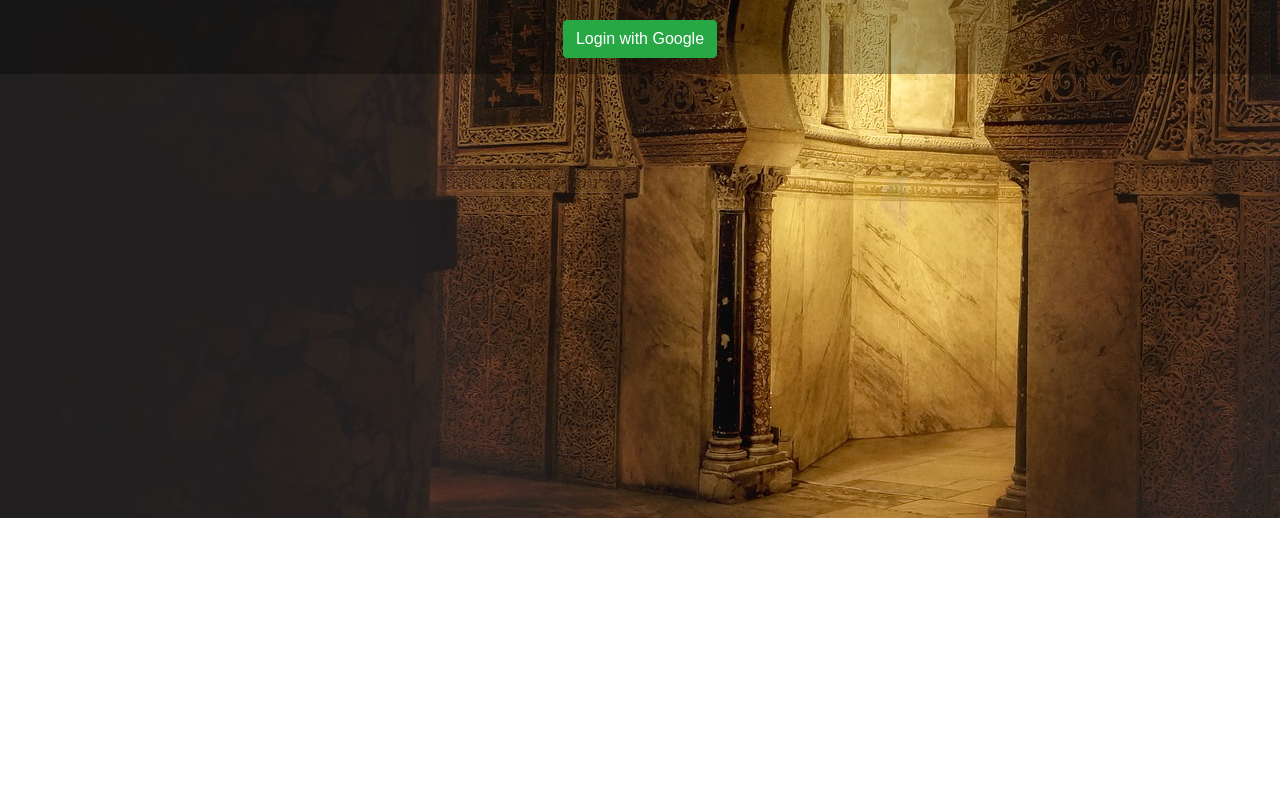
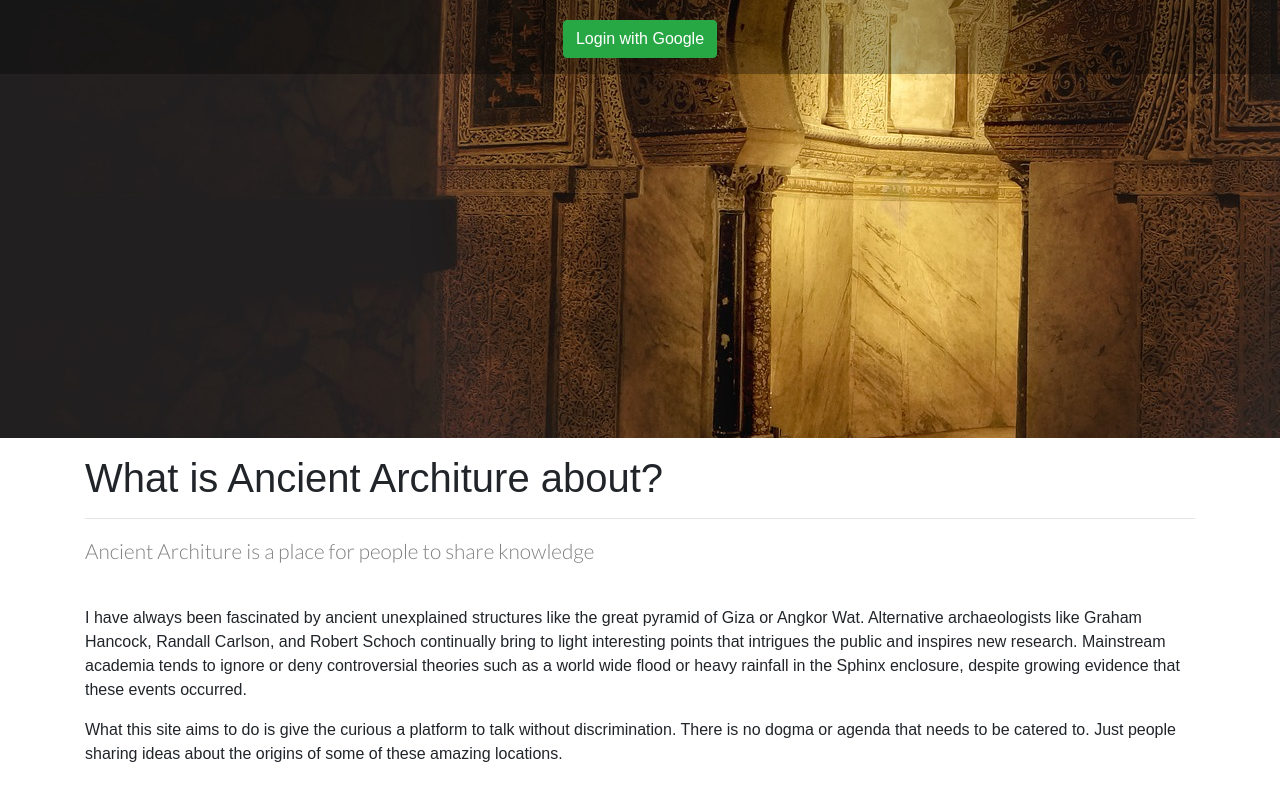
Before and after one commit to BobbyGifford/ancient-architecture, a React (Create React App) app in the folder client/: page / in a window 1280 px wide. Shown: the part 298-1098 px from the top of the page. Before the commit the page ends 816 px from the top, so only its background shows below. Built offline with nearby package versions, Linux system fonts and the light colour scheme; no server answers.

Commit message:
Added about to home page.

```diff
--- a/client/src/components/header/Header.js
+++ b/client/src/components/header/Header.js
@@ -47,7 +47,7 @@ class Header extends Component {
       <div>
         <nav className="navbar navbar-expand-lg navbar-dark bg-dark">
           {this.props.auth ? (
-            <Link to="/posts" className="navbar-brand">
+            <Link to="/" className="navbar-brand">
               Ancient Architecture
             </Link>
           ) : (
--- /dev/null
+++ b/client/src/components/home/AboutArea.js
@@ -0,0 +1,35 @@
+import React from 'react';
+
+const AboutArea = () => {
+  return (
+    <div className="about-area">
+      <div className="container">
+        <h1>What is Ancient Architure about?</h1>
+        <hr />
+        <div className="subtitle">
+          Ancient Architure is a place for people to share knowledge
+        </div>
+        <div>
+          <p>
+            I have always been fascinated by ancient unexplained structures like
+            the great pyramid of Giza or Angkor Wat. Alternative archaeologists
+            like Graham Hancock, Randall Carlson, and Robert Schoch continually
+            bring to light interesting points that intrigues the public and
+            inspires new research. Mainstream academia tends to ignore or deny
+            controversial theories such as a world wide flood or heavy rainfall
+            in the Sphinx enclosure, despite growing evidence that these events
+            occurred.
+          </p>
+          <p>
+            What this site aims to do is give the curious a platform to talk
+            without discrimination. There is no dogma or agenda that needs to be
+            catered to. Just people sharing ideas about the origins of some of
+            these amazing locations.
+          </p>
+        </div>
+      </div>
+    </div>
+  );
+};
+
+export default AboutArea;
--- a/client/src/components/home/Home.css
+++ b/client/src/components/home/Home.css
@@ -3,5 +3,10 @@
   font-weight: 300;
   font-size: 1.3rem;
   color: grey;
+  margin-bottom: 5vh;
+}
+
+.about-area {
+  margin-top: 2vh;
   height: 70vh;
 }
--- a/client/src/components/home/Home.js
+++ b/client/src/components/home/Home.js
@@ -2,6 +2,8 @@ import React, { Component } from 'react';
 import { connect } from 'react-redux';
 import mainImage from '../../images/moorish.jpg';
 import { Link } from 'react-router-dom';
+
+import AboutArea from './AboutArea';
 
 import './Home.css';
 
@@ -9,7 +11,7 @@ class Home extends Component {
   render() {
     const style = {
       styleContainer: {
-        height: '95vh',
+        height: '85vh',
         width: '100%',
         backgroundImage: `url(${mainImage})`,
         backgroundPositionY: '-20vh',
@@ -30,6 +32,7 @@ class Home extends Component {
     console.log('Auth:', this.props.auth);
     console.log('Profile:', this.props.profile);
     return !this.props.auth ? (
+      <div>
         <div style={style.styleContainer}>
           <div style={style.styleBody}>
             <div style={style.styleContent}>
@@ -38,8 +41,8 @@ class Home extends Component {
                 <blockquote className="blockquote text-center">
                   <p className="mb-0">
                     "I believe we are a species with amnesia. I think we have
-                  forgotten our roots and our origins. I think we are quite lost
-                  in many ways."
+                    forgotten our roots and our origins. I think we are quite
+                    lost in many ways."
                   </p>
                   <footer className="blockquote-footer">Graham Hancock</footer>
                 </blockquote>
@@ -49,6 +52,8 @@ class Home extends Component {
               </div>
             </div>
           </div>
+        </div>
+        <AboutArea />
       </div>
     ) : (
       <div>
@@ -69,11 +74,7 @@ class Home extends Component {
             </div>
           </div>
         </div>
-        <div className="container">
-          <h1>Header</h1>
-          <hr />
-          <div className="subtitle">subtitle</div>
-        </div>
+        <AboutArea />
       </div>
     );
   }
```
Also changed, not shown: client/src/components/home/AboutArea.css (added). Lines whose indentation alone changed are shown as unchanged.
